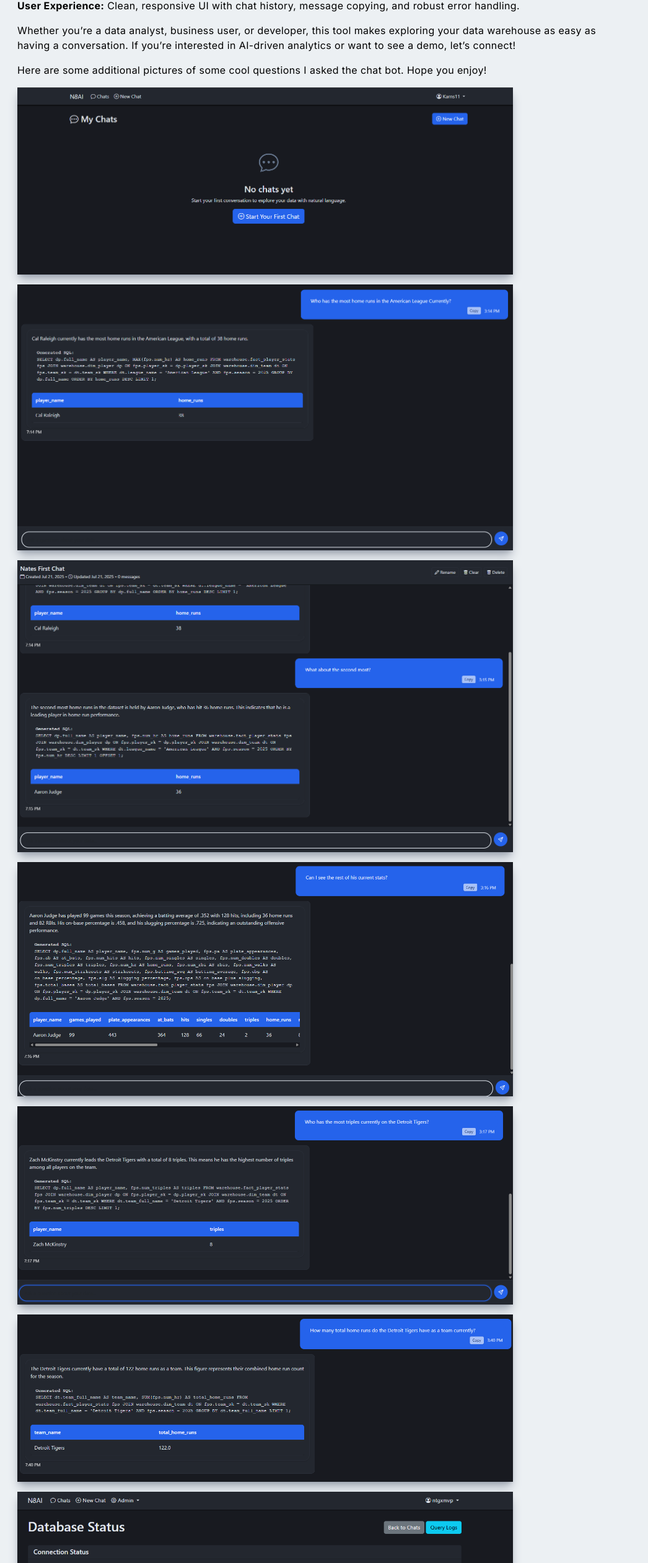
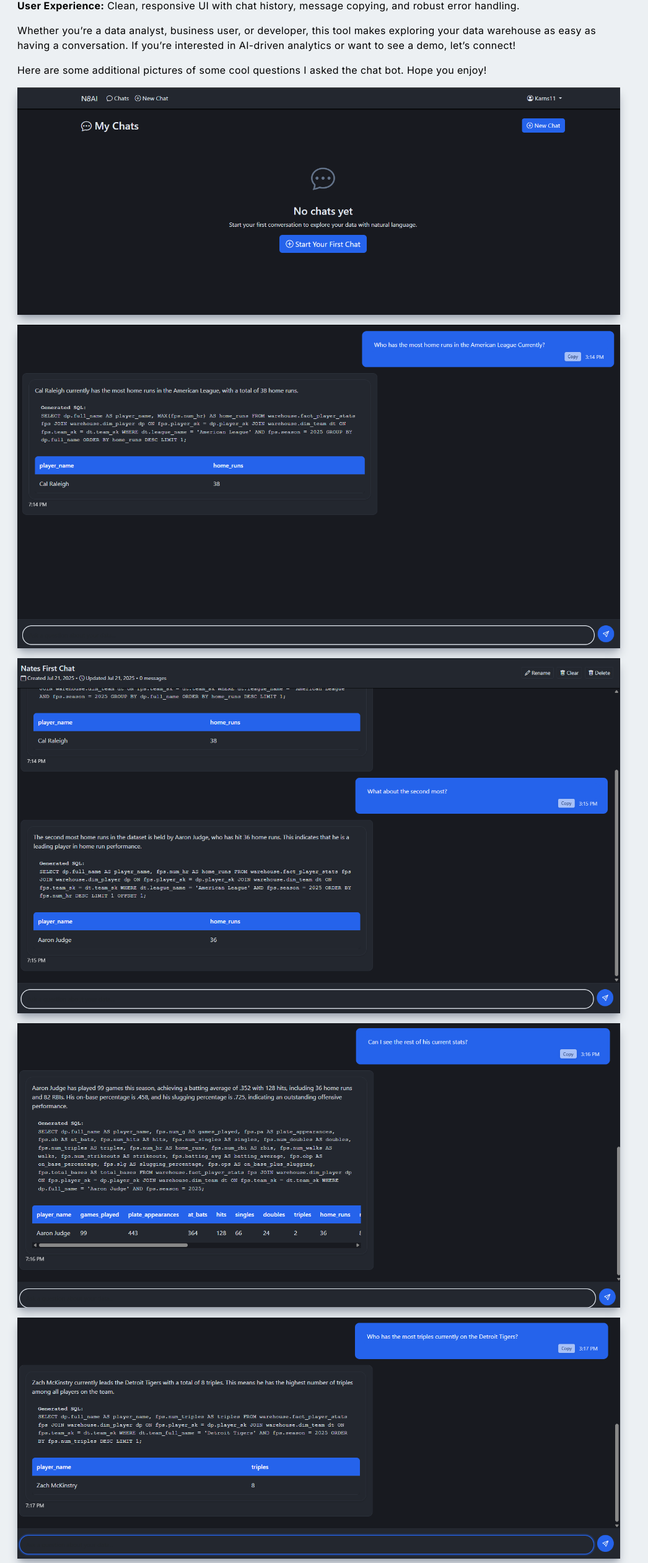
Before and after one commit to Karns11/AnalystPortfolio, a Next.js app: page /n8aichatbot in a window 1280 px wide. Shown: the part 996-3518 px from the top of the page at 62% size, without its empty margins (0-1046 px from the left). Built offline with nearby package versions, Linux system fonts and the light colour scheme.

Commit message:
change pics width

```diff
--- a/app/n8aichatbot/page.jsx
+++ b/app/n8aichatbot/page.jsx
@@ -110,7 +110,7 @@ const property = () => {
 
           <Image
             className="hover:scale-105 ease-in duration-300 shadow-lg shadow-gray-400 mt-4"
-            width={800}
+            width={1000}
             height={500}
             src={N8AI2}
             alt="/"
@@ -118,7 +118,7 @@ const property = () => {
 
           <Image
             className="hover:scale-105 ease-in duration-300 shadow-lg shadow-gray-400 mt-4"
-            width={800}
+            width={1000}
             height={500}
             src={N8AI3}
             alt="/"
@@ -126,7 +126,7 @@ const property = () => {
 
           <Image
             className="hover:scale-105 ease-in duration-300 shadow-lg shadow-gray-400 mt-4"
-            width={800}
+            width={1000}
             height={500}
             src={N8AI4}
             alt="/"
@@ -134,7 +134,7 @@ const property = () => {
 
           <Image
             className="hover:scale-105 ease-in duration-300 shadow-lg shadow-gray-400 mt-4"
-            width={800}
+            width={1000}
             height={500}
             src={N8AI5}
             alt="/"
@@ -142,7 +142,7 @@ const property = () => {
 
           <Image
             className="hover:scale-105 ease-in duration-300 shadow-lg shadow-gray-400 mt-4"
-            width={800}
+            width={1000}
             height={500}
             src={N8AI6}
             alt="/"
@@ -150,7 +150,7 @@ const property = () => {
 
           <Image
             className="hover:scale-105 ease-in duration-300 shadow-lg shadow-gray-400 mt-4"
-            width={800}
+            width={1000}
             height={500}
             src={N8AI7}
             alt="/"
@@ -158,7 +158,7 @@ const property = () => {
 
           <Image
             className="hover:scale-105 ease-in duration-300 shadow-lg shadow-gray-400 mt-4"
-            width={800}
+            width={1000}
             height={500}
             src={N8AI8}
             alt="/"
```
